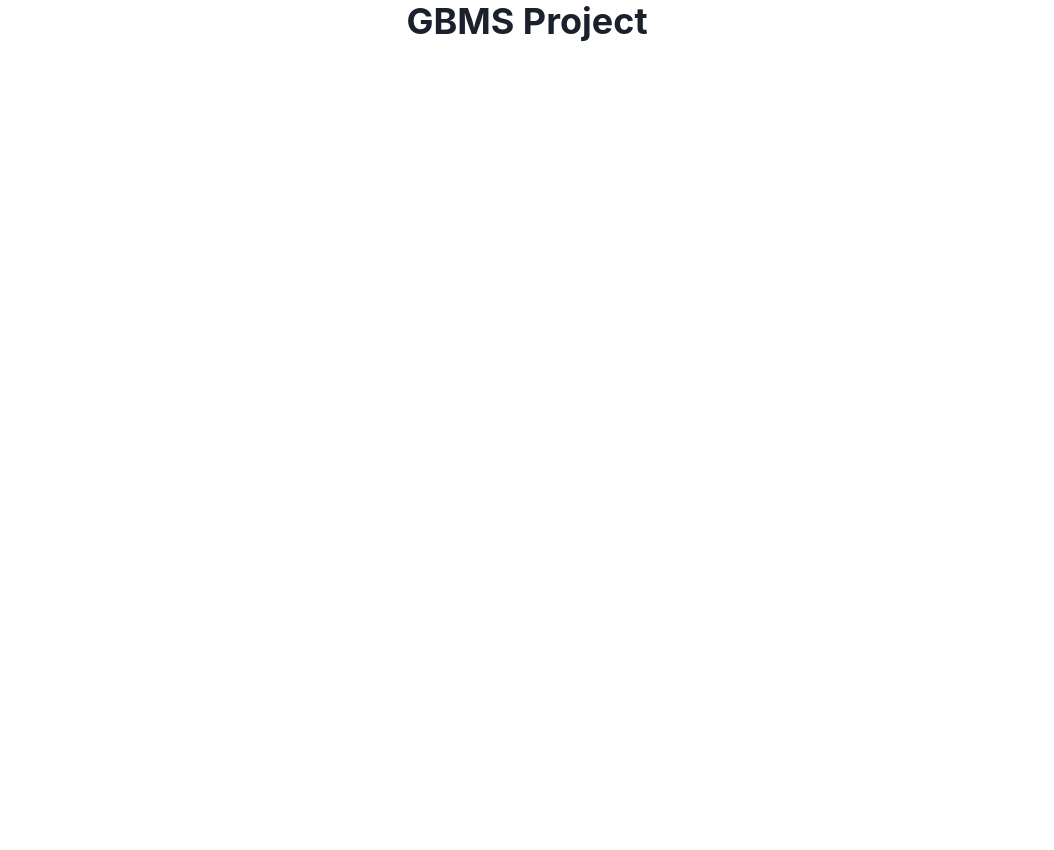
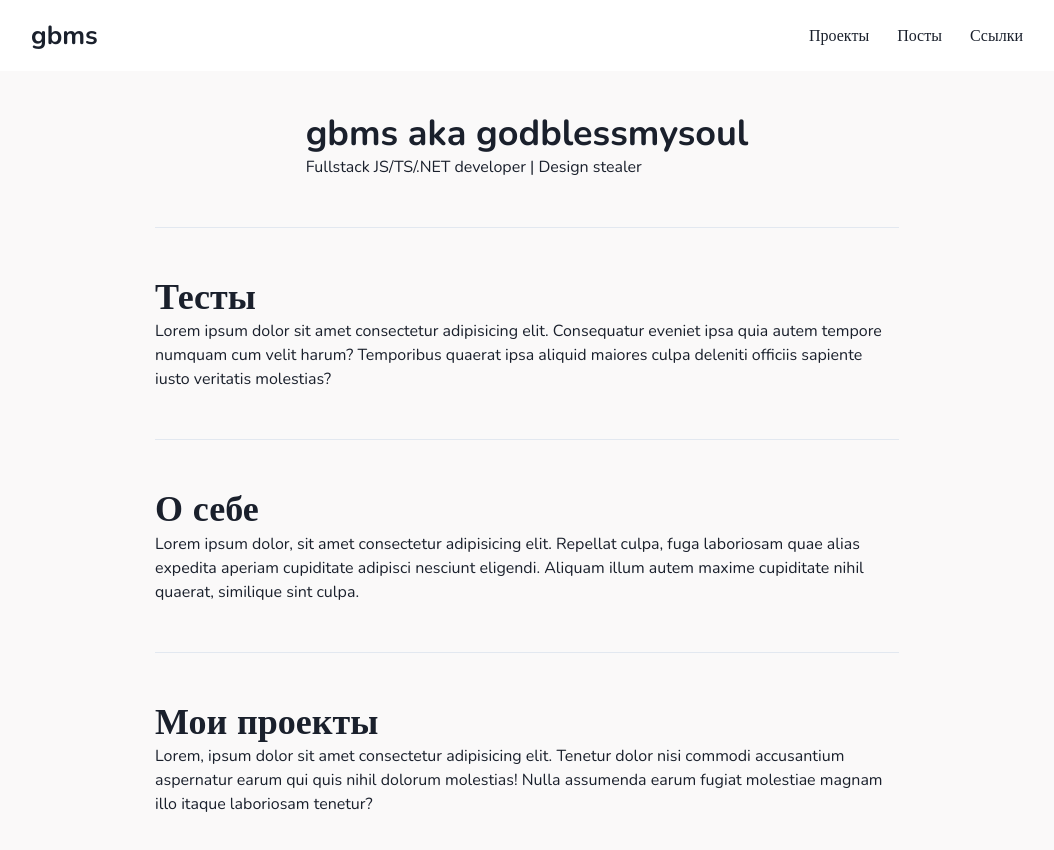
Before and after one commit to mindtnv/gbms, a Next.js app: page / in a window 1280 px wide. Shown: the top 850 px of the page, without its empty margins (113-1167 px from the left). Before the commit the page ends 800 px from the top, so only its background shows below. Built offline with nearby package versions, Linux system fonts and the light colour scheme.

Commit message:
Update _app.tsx

```diff
--- a/pages/_app.tsx
+++ b/pages/_app.tsx
@@ -1,10 +1,16 @@
 import type { AppProps } from "next/app";
 import { ChakraProvider } from "@chakra-ui/react";
+import AppLayout from "../components/layouts/AppLayout";
+import Fonts from "../components/Fonts";
+import theme from "../theme";
 
 function MyApp({ Component, pageProps }: AppProps) {
   return (
-    <ChakraProvider>
-      <Component {...pageProps} />
+    <ChakraProvider theme={theme}>
+      <Fonts />
+      <AppLayout>
+        <Component {...pageProps} />
+      </AppLayout>
     </ChakraProvider>
   );
 }
--- a/pages/index.tsx
+++ b/pages/index.tsx
@@ -1,13 +1,42 @@
-import { Container, Heading } from "@chakra-ui/react";
+import { Box, Heading, VStack, Text, StackDivider } from "@chakra-ui/react";
 import type { NextPage } from "next";
-import Head from "next/head";
-import Image from "next/image";
 
 const Home: NextPage = () => {
   return (
-    <Container centerContent>
-      <Heading as="h1">GBMS Project</Heading>
-    </Container>
+    <VStack spacing={12} divider={<StackDivider></StackDivider>}>
+      <Box>
+        <Heading as="h2">gbms aka godblessmysoul</Heading>
+        <Text>Fullstack JS/TS/.NET developer | Design stealer</Text>
+      </Box>
+      <Box>
+        <Heading as="h2">Тесты</Heading>
+        <Text>
+          Lorem ipsum dolor sit amet consectetur adipisicing elit. Consequatur
+          eveniet ipsa quia autem tempore numquam cum velit harum? Temporibus
+          quaerat ipsa aliquid maiores culpa deleniti officiis sapiente iusto
+          veritatis molestias?
+        </Text>
+      </Box>
+      <Box>
+        <Heading as="h2">О себе</Heading>
+        <Text>
+          Lorem ipsum dolor, sit amet consectetur adipisicing elit. Repellat
+          culpa, fuga laboriosam quae alias expedita aperiam cupiditate adipisci
+          nesciunt eligendi. Aliquam illum autem maxime cupiditate nihil
+          quaerat, similique sint culpa.
+        </Text>
+      </Box>
+
+      <Box>
+        <Heading as="h2">Мои проекты</Heading>
+        <Text>
+          Lorem, ipsum dolor sit amet consectetur adipisicing elit. Tenetur
+          dolor nisi commodi accusantium aspernatur earum qui quis nihil dolorum
+          molestias! Nulla assumenda earum fugiat molestiae magnam illo itaque
+          laboriosam tenetur?
+        </Text>
+      </Box>
+    </VStack>
   );
 };
 
```
Also changed, not shown: 1 other file (tests, documents, lock files or other folders).
